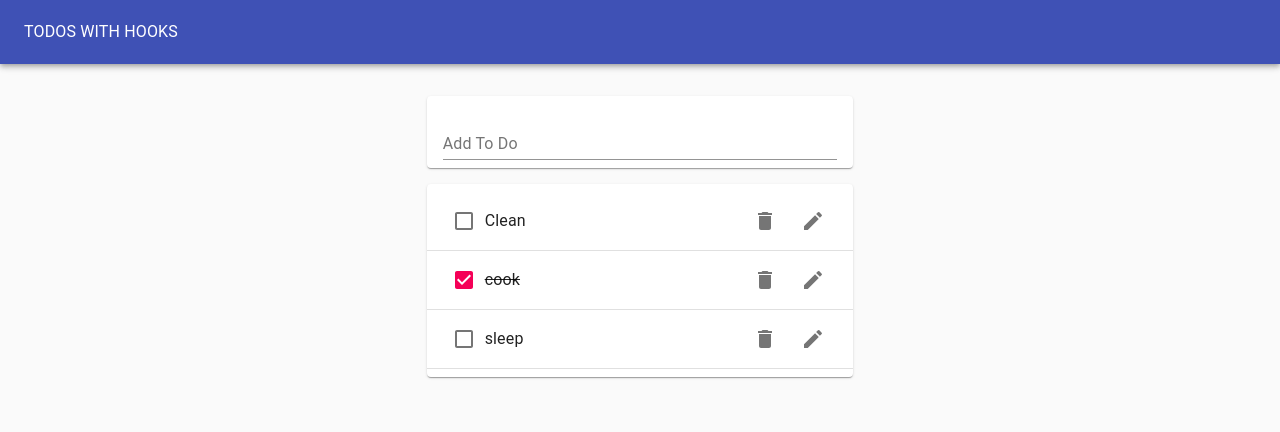
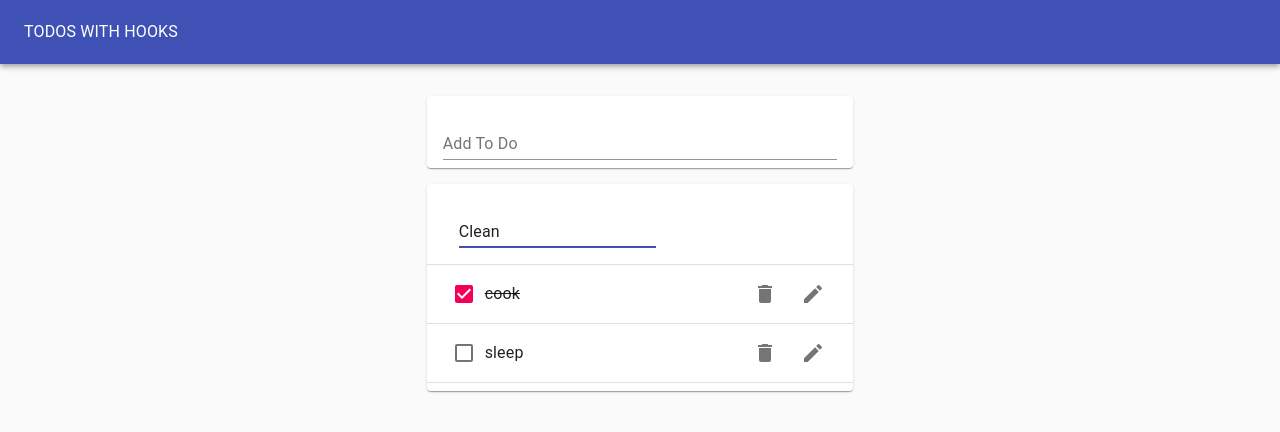
Before and after one commit to rojinabraham/todo-list-using-hooks, a React (Create React App) app in the folder todo-list-using-hooks/: page / in a window 1280 px wide. Both pictures are taken after a click on the button 813 px from the left and 221 px from the top of the page. Shown: the top 432 px of the page. Built offline with nearby package versions, Linux system fonts and the light colour scheme.

Commit message:
editing working

```diff
--- /dev/null
+++ b/todo-list-using-hooks/src/EditToDoForm.js
@@ -0,0 +1,28 @@
+import React from "react";
+import { TextField } from "@material-ui/core";
+import useInputState from "./hooks/useInputState";
+function EditToDoForm({ id, editToDo, task, toggle }) {
+  const [value, handleChange, reset] = useInputState(task);
+
+  return (
+    <form
+      onSubmit={(e) => {
+        e.preventDefault();
+        editToDo(id, value);
+        reset();
+        toggle();
+      }}
+      style={{ marginLeft: "1rem", width: "50%" }}
+    >
+      <TextField
+        margin="normal"
+        value={value}
+        fullWidth
+        onChange={handleChange}
+        autoFocus
+      />
+    </form>
+  );
+}
+
+export default EditToDoForm;
--- a/todo-list-using-hooks/src/ToDo.js
+++ b/todo-list-using-hooks/src/ToDo.js
@@ -1,4 +1,5 @@
 import React from "react";
+import useToggle from "./hooks/useToggle";
 import {
   ListItem,
   ListItemText,
@@ -8,17 +9,28 @@
 } from "@material-ui/core";
 import DeleteIcon from "@material-ui/icons/Delete";
 import EditIcon from "@material-ui/icons/Edit";
-function ToDo({ task, completed, removeTodo, id, toggleToDo }) {
+import EditToDoForm from "./EditToDoForm";
+
+function ToDo({ editToDo, task, completed, removeTodo, id, toggleToDo }) {
+  const [isEditing, toggle] = useToggle(false);
+
   const runToggle = () => {
     toggleToDo(id);
-    console.log(id);
   };
   const runRemove = () => {
     removeTodo(id);
-    console.log(id);
   };
   return (
     <ListItem>
+      {isEditing ? (
+        <EditToDoForm
+          task={task}
+          id={id}
+          editToDo={editToDo}
+          toggle={toggle}
+        ></EditToDoForm>
+      ) : (
+        <>
           <Checkbox onClick={runToggle} tabIndex={-1} checked={completed} />
           <ListItemText
             style={{ textDecoration: completed ? "line-through" : "none" }}
@@ -29,10 +41,12 @@
             <IconButton onClick={runRemove} aria-label="Delete">
               <DeleteIcon></DeleteIcon>
             </IconButton>
-        <IconButton aria-label="Edit">
+            <IconButton onClick={toggle} aria-label="Edit">
               <EditIcon></EditIcon>
             </IconButton>
           </ListItemSecondaryAction>
+        </>
+      )}
     </ListItem>
   );
 }
--- a/todo-list-using-hooks/src/ToDoApp.js
+++ b/todo-list-using-hooks/src/ToDoApp.js
@@ -40,8 +40,13 @@
     const updatedTodos = todos.map((todo) =>
       todo.id === todoId ? { ...todo, completed: !todo.completed } : todo
     );
-    console.log(updatedTodos);
 
+    setTodos(updatedTodos);
+  };
+  const editToDo = (todoId, newTask) => {
+    const updatedTodos = todos.map((todo) =>
+      todo.id === todoId ? { ...todo, task: newTask } : todo
+    );
     setTodos(updatedTodos);
   };
   return (
@@ -66,6 +71,7 @@
             toggleToDo={toggleToDo}
             removeTodo={removeTodo}
             todos={todos}
+            editToDo={editToDo}
           />
         </Grid>
       </Grid>
--- a/todo-list-using-hooks/src/ToDoList.js
+++ b/todo-list-using-hooks/src/ToDoList.js
@@ -2,7 +2,7 @@
 import { Paper, List, Divider } from "@material-ui/core";
 import ToDo from "./ToDo";
 
-function ToDoList({ todos, removeTodo, toggleToDo }) {
+function ToDoList({ todos, removeTodo, toggleToDo, editToDo }) {
   //   console.log(props, "xx");
   return (
     <Paper>
@@ -16,6 +16,7 @@
               id={todo.id}
               completed={todo.completed}
               toggleToDo={toggleToDo}
+              editToDo={editToDo}
             />
             <Divider />
           </>
--- /dev/null
+++ b/todo-list-using-hooks/src/hooks/useToggle.js
@@ -0,0 +1,10 @@
+import { useState } from "react";
+function useToggle(initialVal = false) {
+  const [state, setState] = useState(initialVal);
+  const toggle = () => {
+    setState(!state);
+  };
+  return [state, toggle];
+}
+
+export default useToggle;
```
Lines whose indentation alone changed are shown as unchanged.
